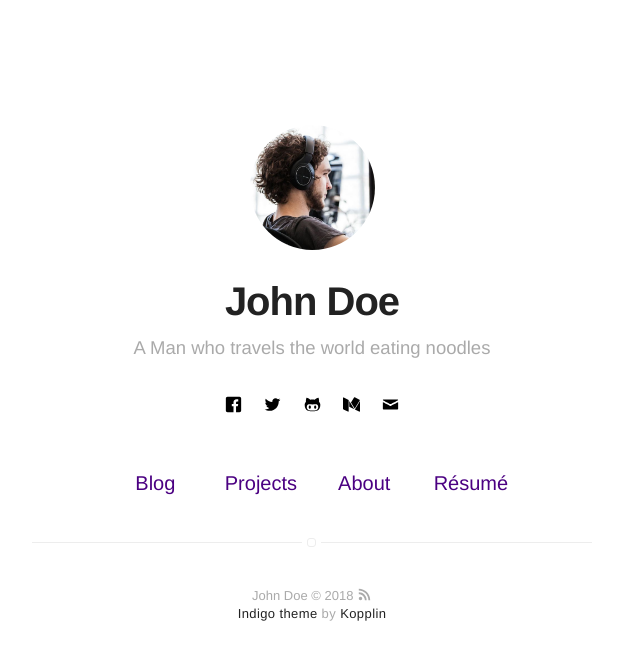
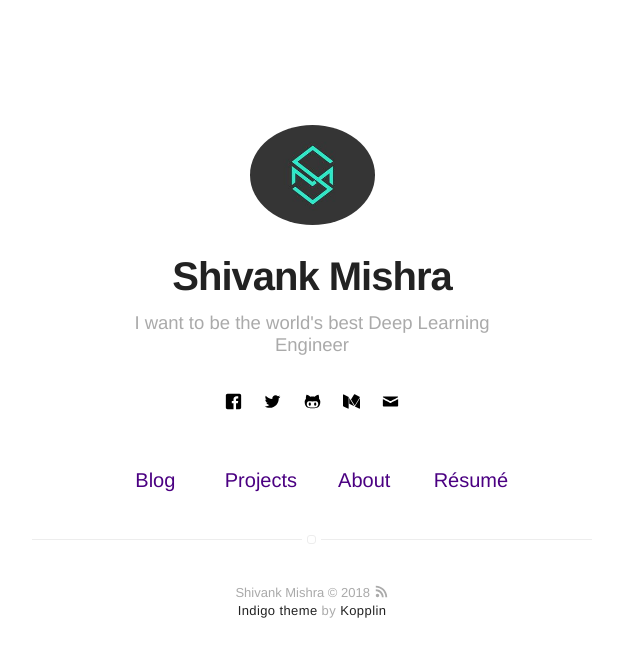
Before and after one commit to shivankmishra/indigo-svnk, a Jekyll site: the page built from index.html, in a window 1280 px wide. Shown: the top 660 px of the page, without its empty margins (328-968 px from the left). Built offline with Jekyll 4.4.1, drawn with Linux system fonts in a browser that asks for light colours.

Commit message:
change to yaml

```diff
--- a/_config.yml
+++ b/_config.yml
@@ -1,9 +1,9 @@
 # main text of home
-name: John Doe
-bio: A Man who travels the world eating noodles
+name: Shivank Mishra
+bio: I want to be the world's best Deep Learning Engineer
 
 # twitter summary info
-description: A blog about technology and stuff related
+description: Learn from the best
 
 # if it's an external image, update below for true
 # better with square images
@@ -16,7 +16,7 @@ resume: true
 resume-external: true
 resume-url: https://google.com/?q=my+resume
 
-url: https://koppl.in/indigo
+url: https://shivankmishra.com
 # your url: http://USERNAME.github.io
 
 permalink: /:title/
@@ -42,7 +42,7 @@ twitter: mytwitter
 # linkedin: mylinkedin
 # youtube: myyoutube
 # spotify: myspotify
-github: mygithub
+github: shivankmishra
 # gitlab: mygitlab
 # lastfm: mylastfm
 # stackoverflow: 7044681/mystackoverflow
@@ -54,18 +54,18 @@ medium: medium
 email: myemail@gmail.com
 
 authors:
-    johndoe:
-        name: John Doe
-        bio: A Man who travels the world eating noodles
+    forcashivank:
+        name: Shivank Mishra
+        bio: el vencedor
         external-image: false
         picture: assets/images/profile.jpg
-        twitter: johndoe
-    jamesfoster:
-        name: James Foster
+        twitter: forcashivank
+    forcashivank:
+        name: Shivank Mishra
         bio: A Man who develops software with coffee
         external-image: false
         picture: assets/images/james.jpg
-        twitter: jamesfoster
+        twitter: forcashivank
 
 # do you want a larger site? change the option below
 # options: [normal, large] | default: normal
```
Also changed, not shown: assets/images/james.jpg, assets/images/profile.jpg.
